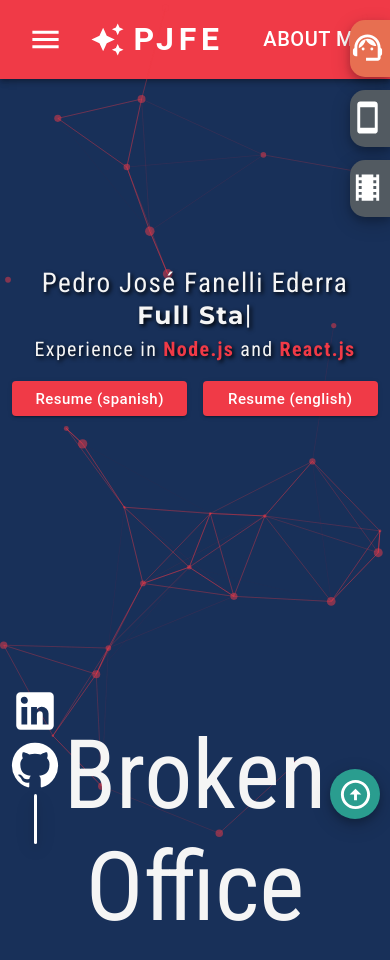
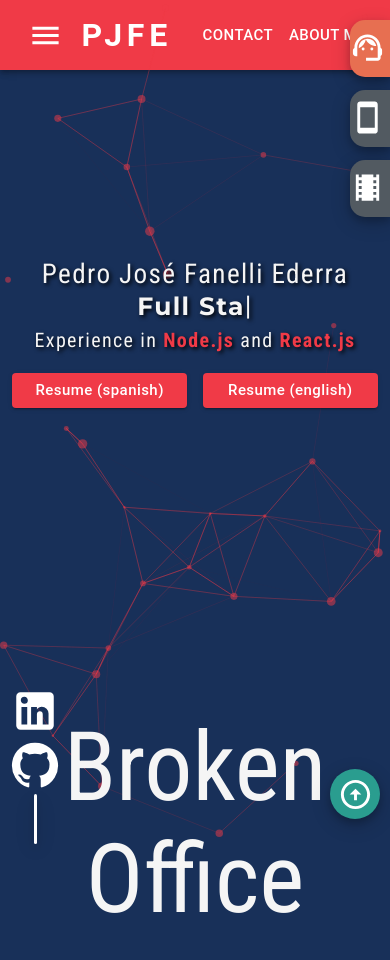
Before and after one commit to pedrofanelli/portfolio, a React (Vite) app: page / in a window 390 px wide. Shown: the top 960 px of the page. Built offline with nearby package versions, Linux system fonts and the light colour scheme.

Commit message:
contact nav

```diff
--- a/src/components/Navbar.scss
+++ b/src/components/Navbar.scss
@@ -1,9 +1,10 @@
 #myProjects {
-    position: relative;
+  position: relative;
+  font-size: 20px;
 }
 
 #myProjects:after {
-    content: '';
+  content: "";
   position: absolute;
   width: 100%;
   transform: scaleX(0);
@@ -16,10 +17,16 @@
 }
 
 #myProjects:hover:after {
-    transform: scaleX(1);
-    transform-origin: bottom left;
+  transform: scaleX(1);
+  transform-origin: bottom left;
 }
 
 #navv a:hover {
-    opacity: 0.9;
+  opacity: 0.9;
 }
+
+@media screen and (max-width: 500px) {
+  #myProjects {
+    font-size: 15px;
+  }
+}
--- a/src/components/Navbar.tsx
+++ b/src/components/Navbar.tsx
@@ -50,6 +50,10 @@
   const handleProjLink = (i: number) => {
     navigate(`/#card${i + 1}`);
   };
+
+  const handleContactBtn = () => {
+    navigate("/#contactContainer");
+  }
 
   return (
     <AppBar id="navv" position="static" sx={{ backgroundColor: "#F03A47" }}>
@@ -125,10 +129,10 @@
               ))}
             </Menu>
           </Box>
-          <AutoAwesomeIcon
+          {/* <AutoAwesomeIcon
             sx={{ display: { xs: "flex", md: "none" }, mr: 1 }}
             fontSize="large"
-          />
+          /> */}
           <Typography
             variant="h5"
             noWrap
@@ -215,12 +219,28 @@
           <Box sx={{ flexGrow: 0 }}>
             <Button
               id="myProjects"
+              onClick={handleContactBtn}
+              sx={{
+                my: 2,
+                color: "white",
+                display: "block",
+                //fontSize: "20px",
+                ":hover": { textShadow: "1px 1px 4px white" },
+              }}
+              href="/#contactContainer"
+            >
+              Contact
+            </Button>
+          </Box>
+          <Box sx={{ flexGrow: 0 }}>
+            <Button
+              id="myProjects"
               onClick={handleAboutBtn}
               sx={{
                 my: 2,
                 color: "white",
                 display: "block",
-                fontSize: "20px",
+                //fontSize: "20px",
                 ":hover": { textShadow: "1px 1px 4px white" },
               }}
             >
```
